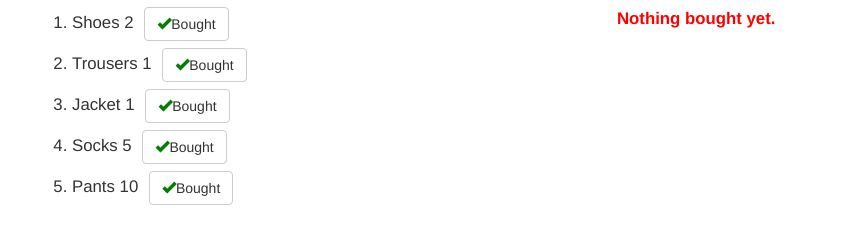
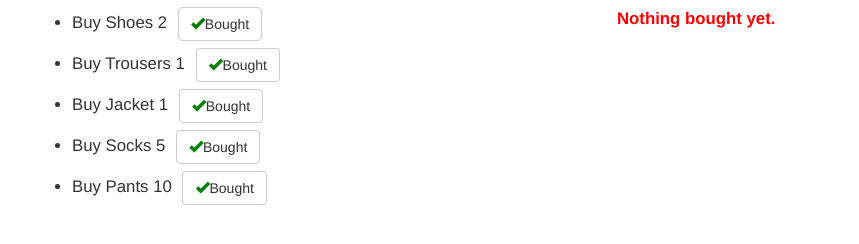
Before and after one commit to frankomackonelee/module2-solution, a plain HTML site: page index.html in a window 1280 px wide. Shown: the part 126-370 px from the top of the page, without its empty margins (38-897 px from the left). Drawn offline with Linux system fonts and the light colour scheme.

Commit message:
finishing touches

```diff
--- a/index.html
+++ b/index.html
@@ -35,14 +35,14 @@
 
        <h2>To Buy:</h2>
 
-         <ol>
+         <ul>
            <li ng-repeat="item in showList.items">
-               {{ item.product }} {{ item.quantity }}
+               Buy {{ item.product }} {{ item.quantity }}
                <button class="btn btn-default" ng-click="showList.removeItem($index);">
                  <span class="glyphicon glyphicon-ok"></span>Bought
                </button>
            </li>
-         </ol>
+         </ul>
        <div class="emptyMessage" ng-if="showList.allBought()">Everything is bought!</div>
 
       </div>
@@ -52,7 +52,7 @@
        <h2>Already Bought:</h2>
        <ul>
          <li ng-repeat="item in boughtList.items">
-             {{ item.product }} {{ item.quantity }}
+            Bought {{ item.product }} {{ item.quantity }}
          </li>
        </ul>
        <div class="emptyMessage" ng-if="boughtList.noneBought()">Nothing bought yet.</div>
```
